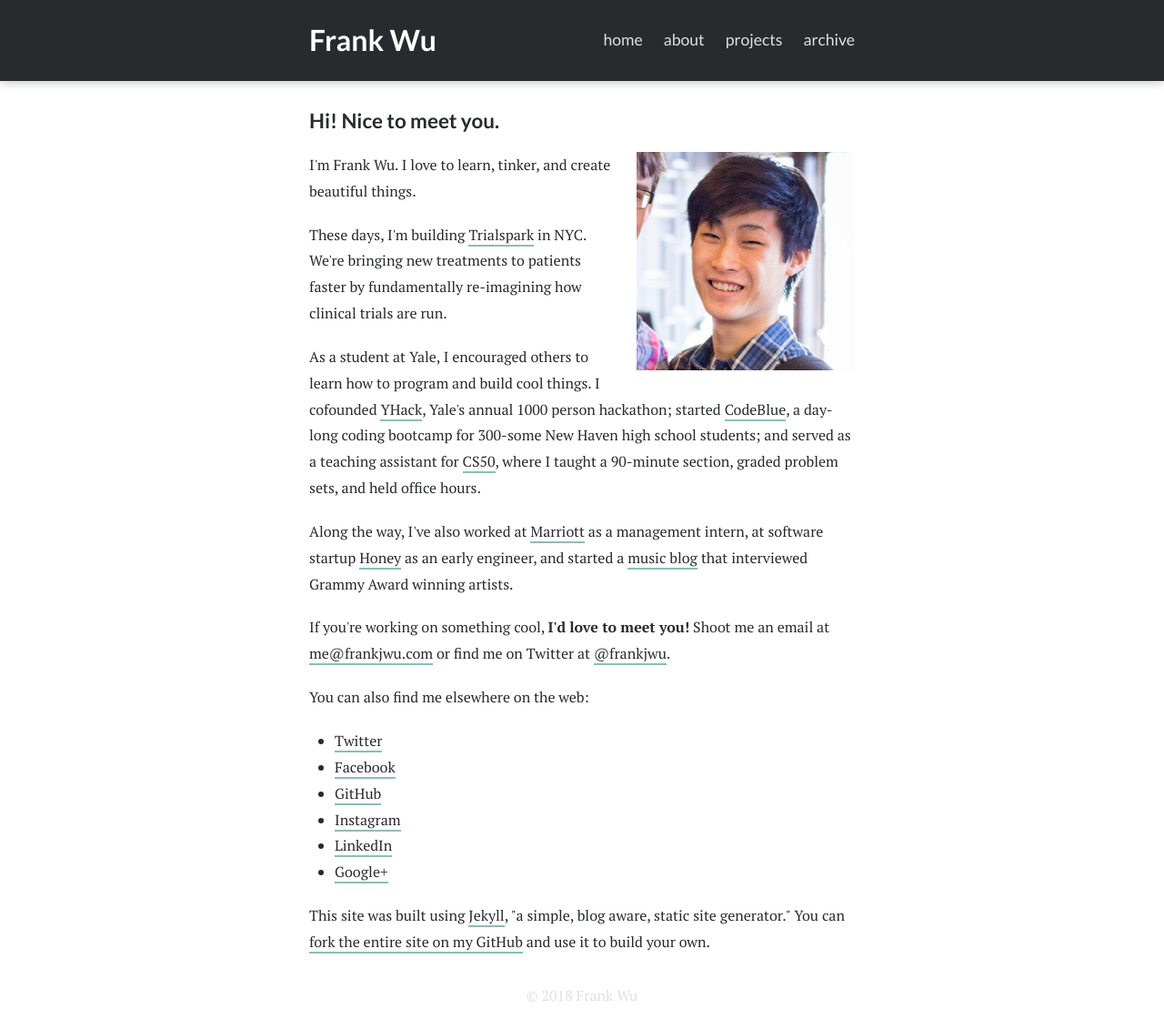
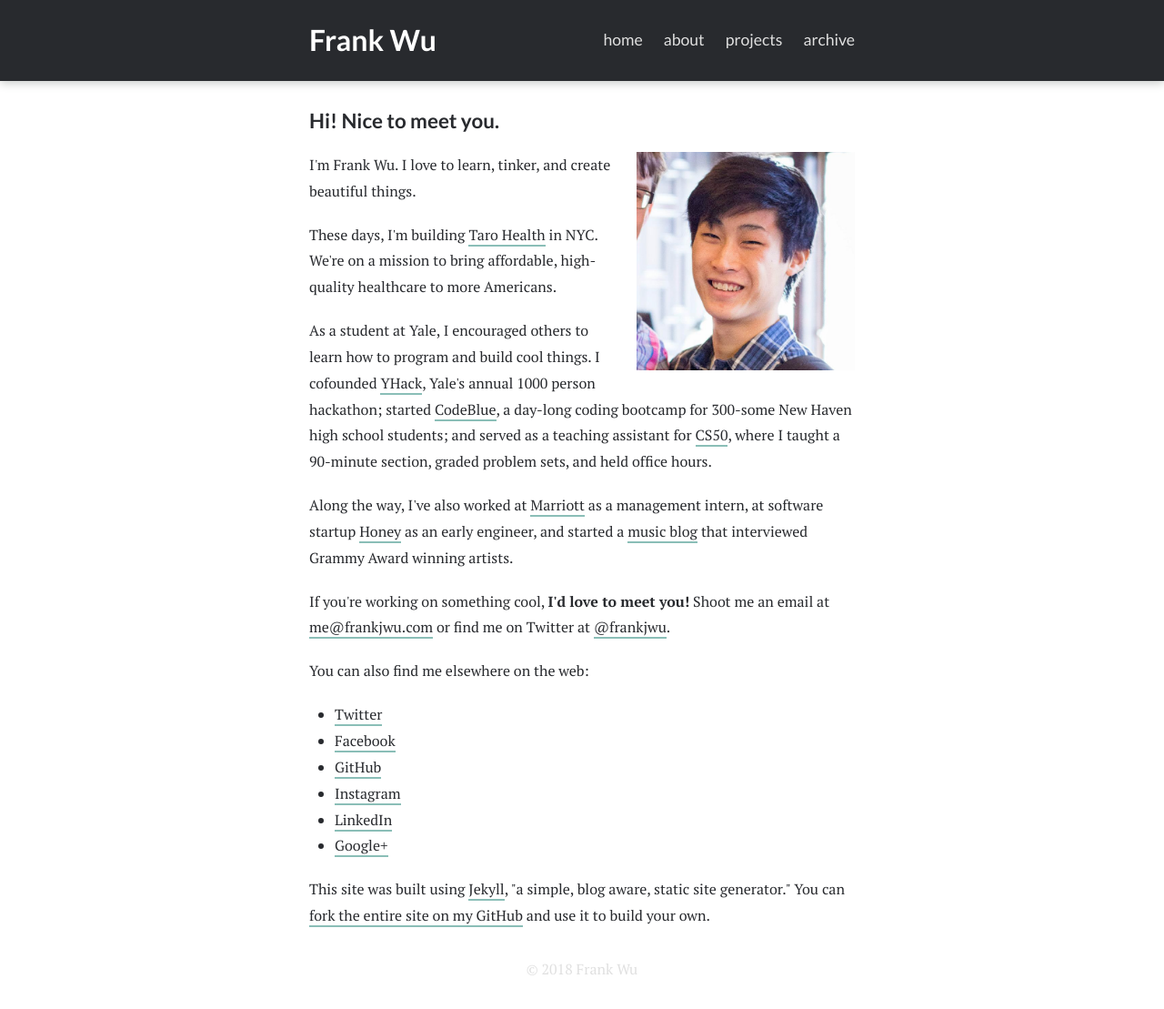
Before and after one commit to frankjwu/frankjwu.github.com, a Jekyll site: the page built from about.html, in a window 1280 px wide. Shown: the whole page at 91% size. Built offline with Jekyll 4.4.1, drawn with Linux system fonts in a browser that asks for light colours; nearby versions of some CDN libraries; after the commit the page ends 1080 px from its top, so only the background shows below that.

Commit message:
Update about.html

```diff
--- a/about.html
+++ b/about.html
@@ -8,7 +8,7 @@ permalink: /about/index.html
 
 <p><img id="about" src="/images/Frank Wu.png" alt="Frank Wu">I'm Frank Wu. I love to learn, tinker, and create beautiful things.</p>
 
-<p>These days, I'm building <a href="https://trialspark.com">Trialspark</a> in NYC. We're bringing new treatments to patients faster by fundamentally re-imagining how clinical trials are run.</p>
+<p>These days, I'm building <a href="https://tarohealth.com">Taro Health</a> in NYC. We're on a mission to bring affordable, high-quality healthcare to more Americans.</p>
 
 <p>As a student at Yale, I encouraged others to learn how to program and build cool things. I cofounded <a href="http://yhack.org/">YHack</a>, Yale's annual 1000 person hackathon; started <a href="http://codeblue.yhack.org/">CodeBlue</a>, a day-long coding bootcamp for 300-some New Haven high school students; and served as a teaching assistant for <a href="https://cs50.yale.edu/">CS50</a>, where I taught a 90-minute section, graded problem sets, and held office hours.</p>
 
```
